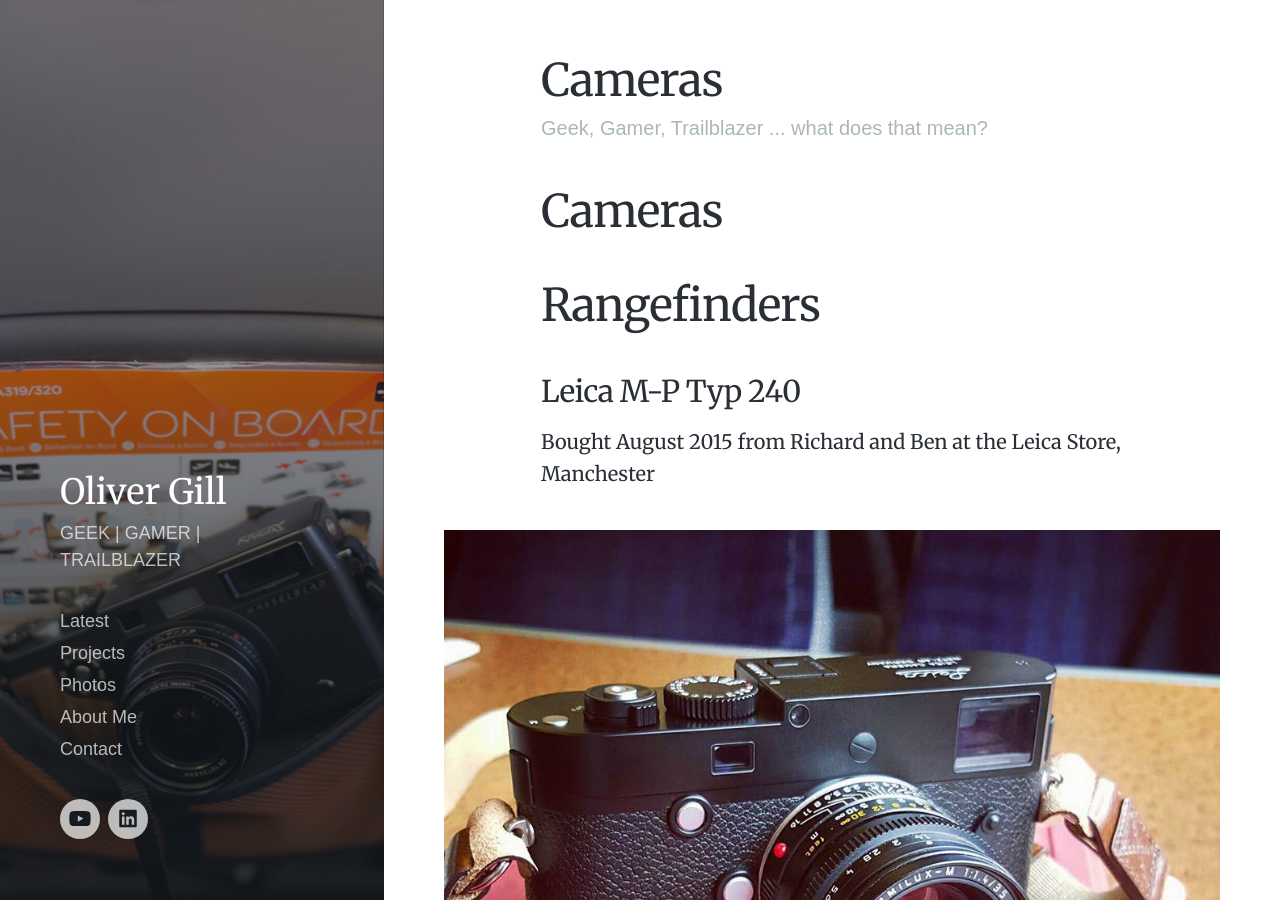
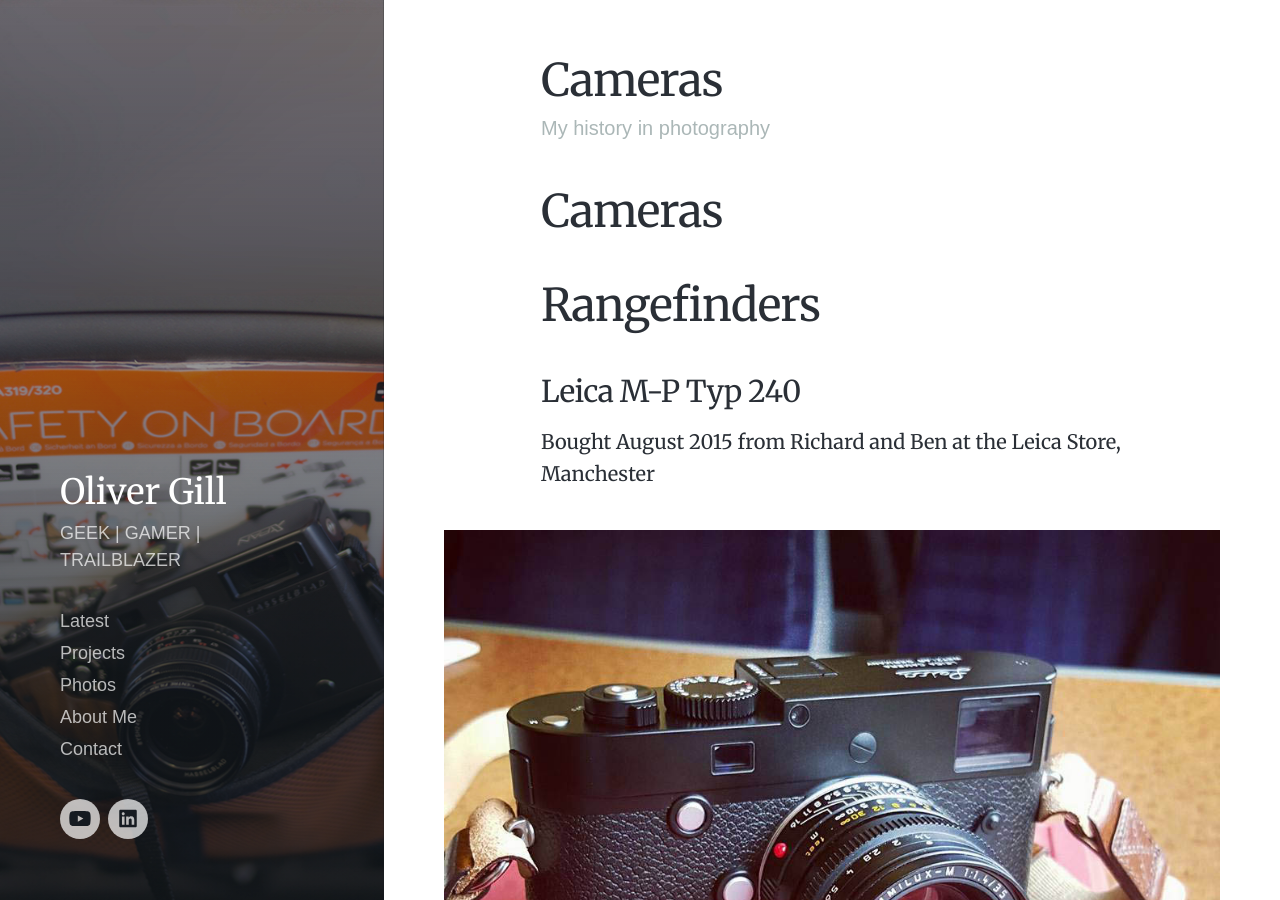
Before and after one commit to olivergillcom/olivergillblog.github.io, a Jekyll site: the page built from _pages/cameras.md, in a window 1280 px wide and 900 px high. Built offline with Jekyll 4.4.1, drawn with Linux system fonts in a browser that asks for light colours; nearby versions of some CDN libraries; some web fonts are replaced.

Commit message:
Update cameras.md

```diff
--- a/_pages/cameras.md
+++ b/_pages/cameras.md
@@ -1,6 +1,6 @@
 ---
 title: Cameras
-subtitle: Geek, Gamer, Trailblazer ... what does that mean?
+subtitle: My history in photography
 description: A Personal Site.
 featured_image: /images/pages/cameras/hassie.jpg
 ---
```
